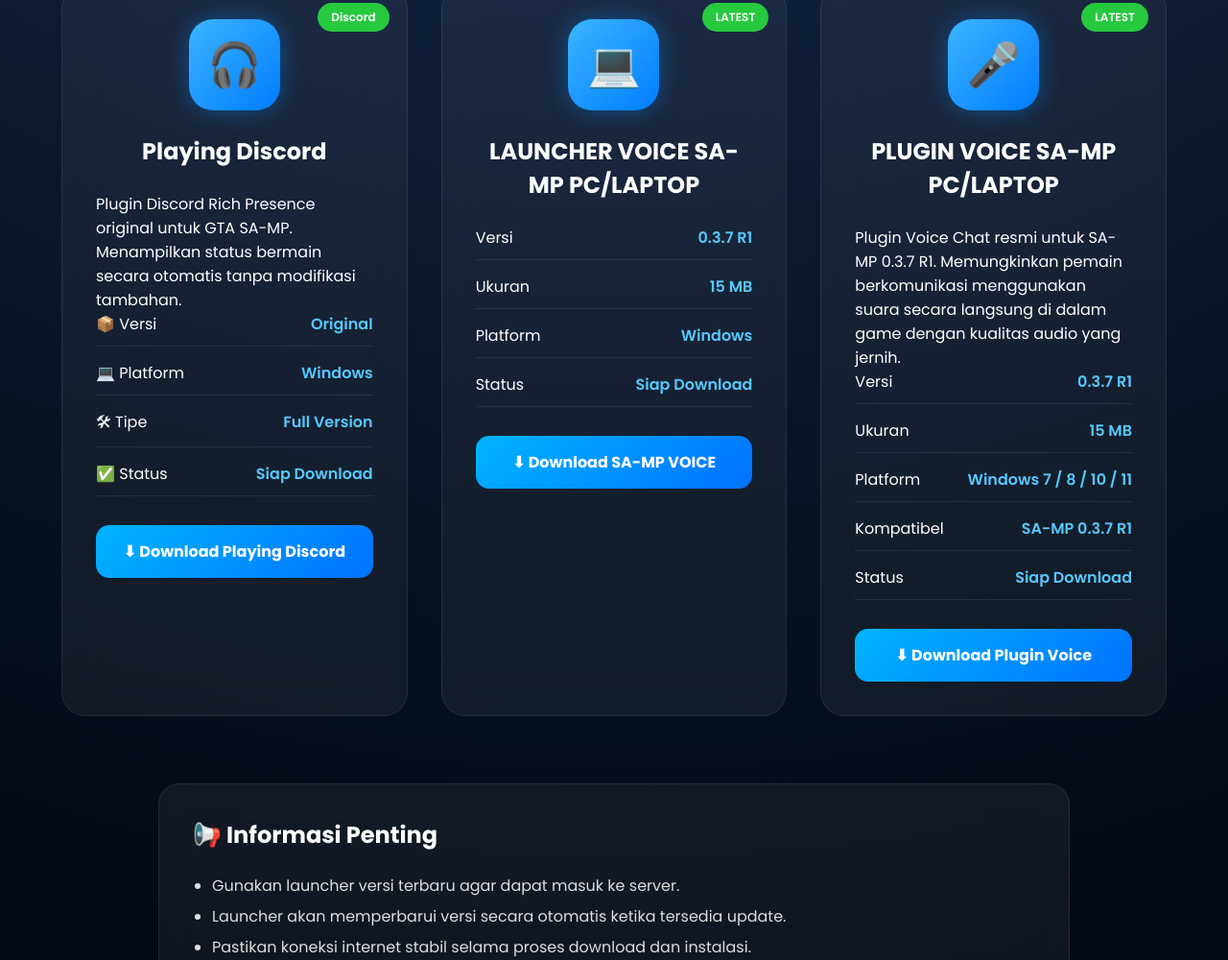
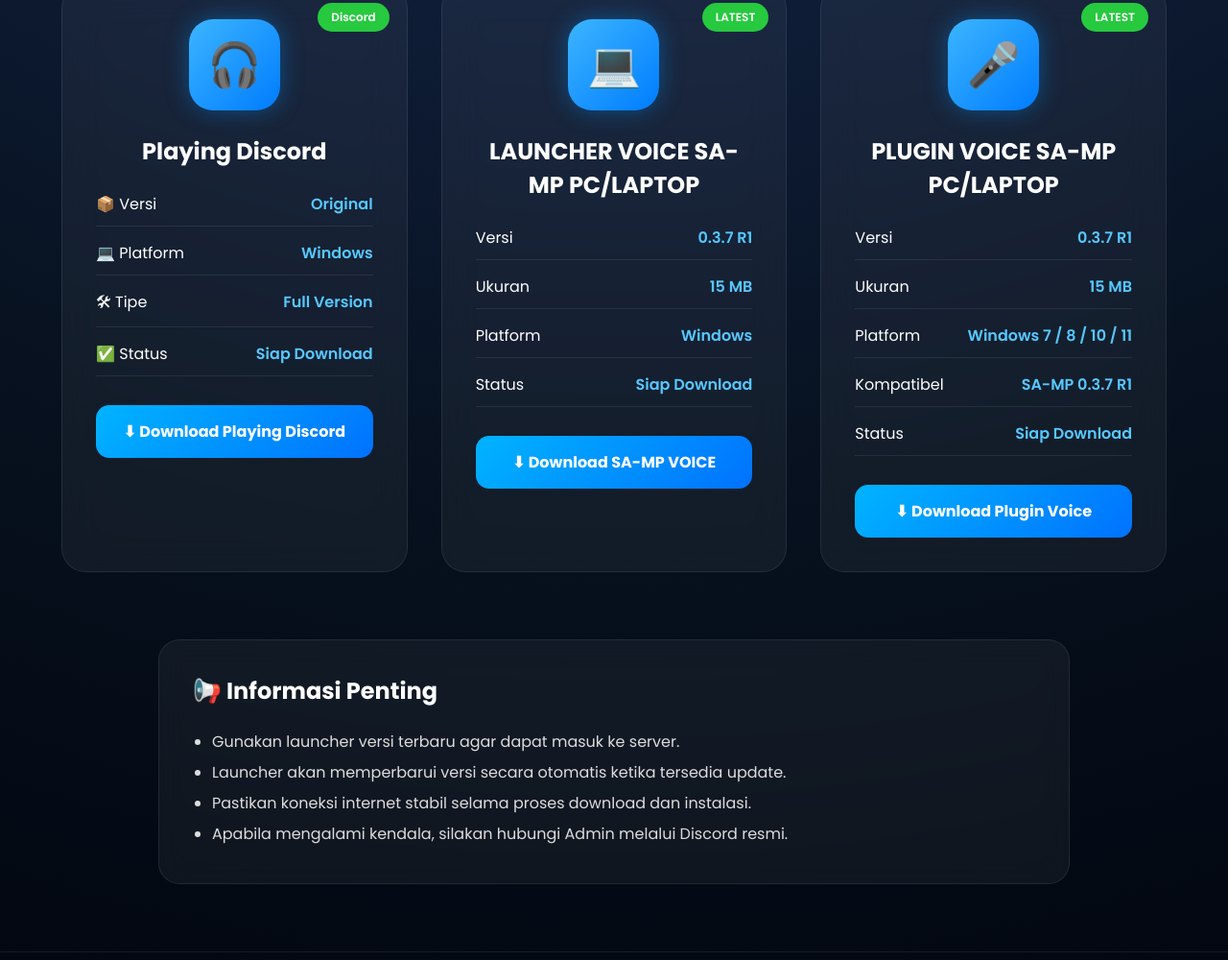
Before and after one commit to NugiHamzah/mysunshineroleplay, a website: page public/download.html in a window 1280 px wide. Shown: the part 1042-2042 px from the top of the page at 96% size. Drawn offline with Linux system fonts and the light colour scheme.

Commit message:
Update download.html

```diff
--- a/public/download.html
+++ b/public/download.html
@@ -539,11 +539,6 @@
 
         <h2>Playing Discord</h2>
 
-        <p class="desc">
-            Plugin Discord Rich Presence original untuk GTA SA-MP.
-            Menampilkan status bermain secara otomatis tanpa modifikasi tambahan.
-        </p>
-
         <div class="info">
 
             <div class="row">
@@ -627,12 +622,6 @@
 
         <h2>PLUGIN VOICE SA-MP PC/LAPTOP</h2>
 
-        <p class="description">
-            Plugin Voice Chat resmi untuk SA-MP 0.3.7 R1.
-            Memungkinkan pemain berkomunikasi menggunakan suara secara langsung
-            di dalam game dengan kualitas audio yang jernih.
-        </p>
-
         <div class="info">
 
             <div class="row">
```
